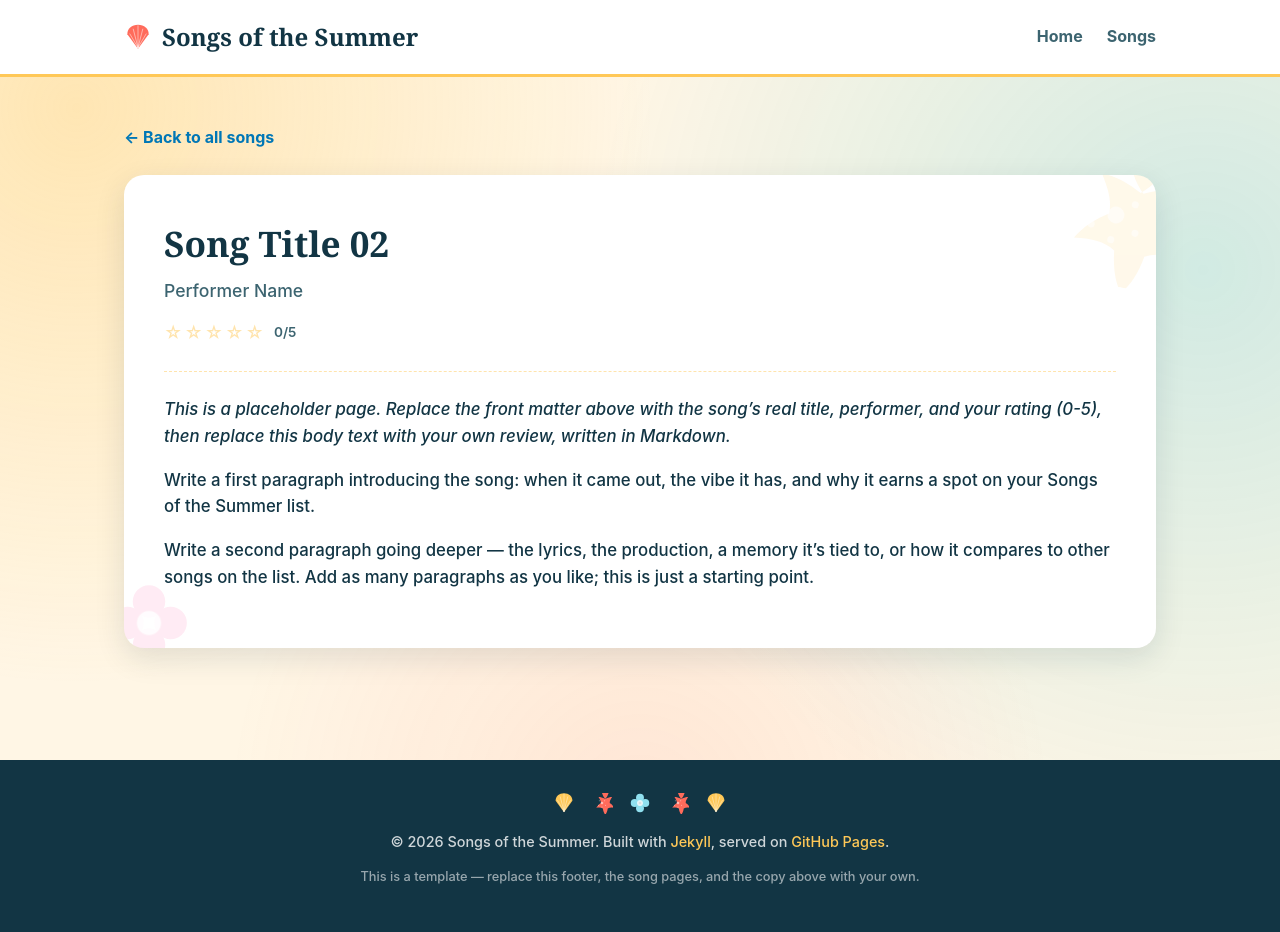
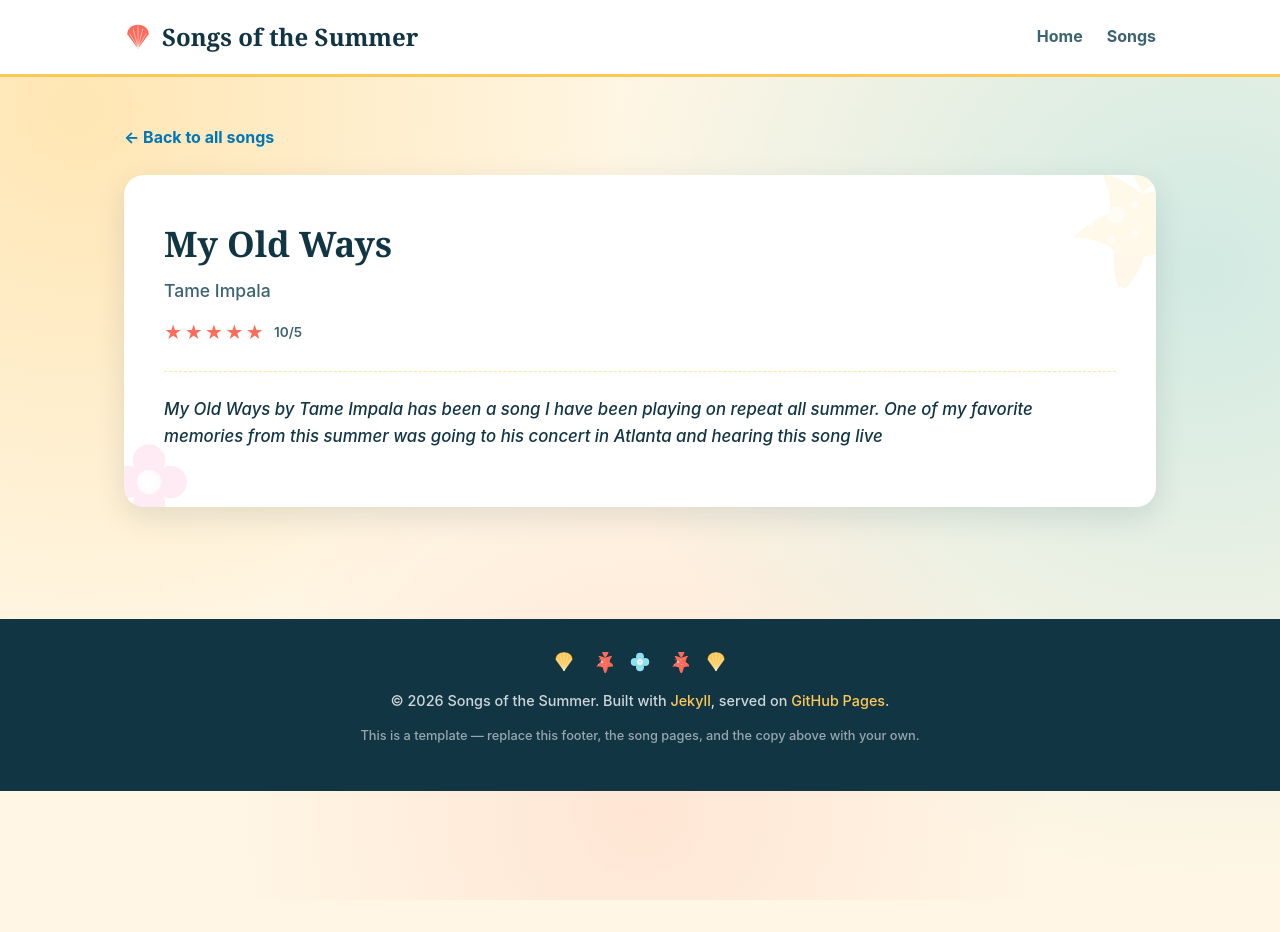
Before and after one commit to zachbranum/songsofthesummer26, a Jekyll site: the page built from _songs/song-02.md, in a window 1280 px wide. Built offline with Jekyll 4.4.1, drawn with Linux system fonts in a browser that asks for light colours; after the commit the page ends 900 px from its top, so only the background shows below that.

Commit message:
Modify song entry for 'My Old Ways'
Updated song details and added a review for 'My Old Ways' by Tame Impala.

```diff
--- a/_songs/song-02.md
+++ b/_songs/song-02.md
@@ -1,17 +1,8 @@
 ---
 song_number: 2
-title: "Song Title 02"
-performer: "Performer Name"
-rating: 0
+title: "My Old Ways"
+performer: "Tame Impala"
+rating: 10
 ---
 
-_This is a placeholder page. Replace the front matter above with the song's real
-title, performer, and your rating (0-5), then replace this body text with your
-own review, written in Markdown._
-
-Write a first paragraph introducing the song: when it came out, the vibe it
-has, and why it earns a spot on your Songs of the Summer list.
-
-Write a second paragraph going deeper &mdash; the lyrics, the production, a
-memory it's tied to, or how it compares to other songs on the list. Add as
-many paragraphs as you like; this is just a starting point.
+_My Old Ways by Tame Impala has been a song I have been playing on repeat all summer. One of my favorite memories from this summer was going to his concert in Atlanta and hearing this song live_
```
